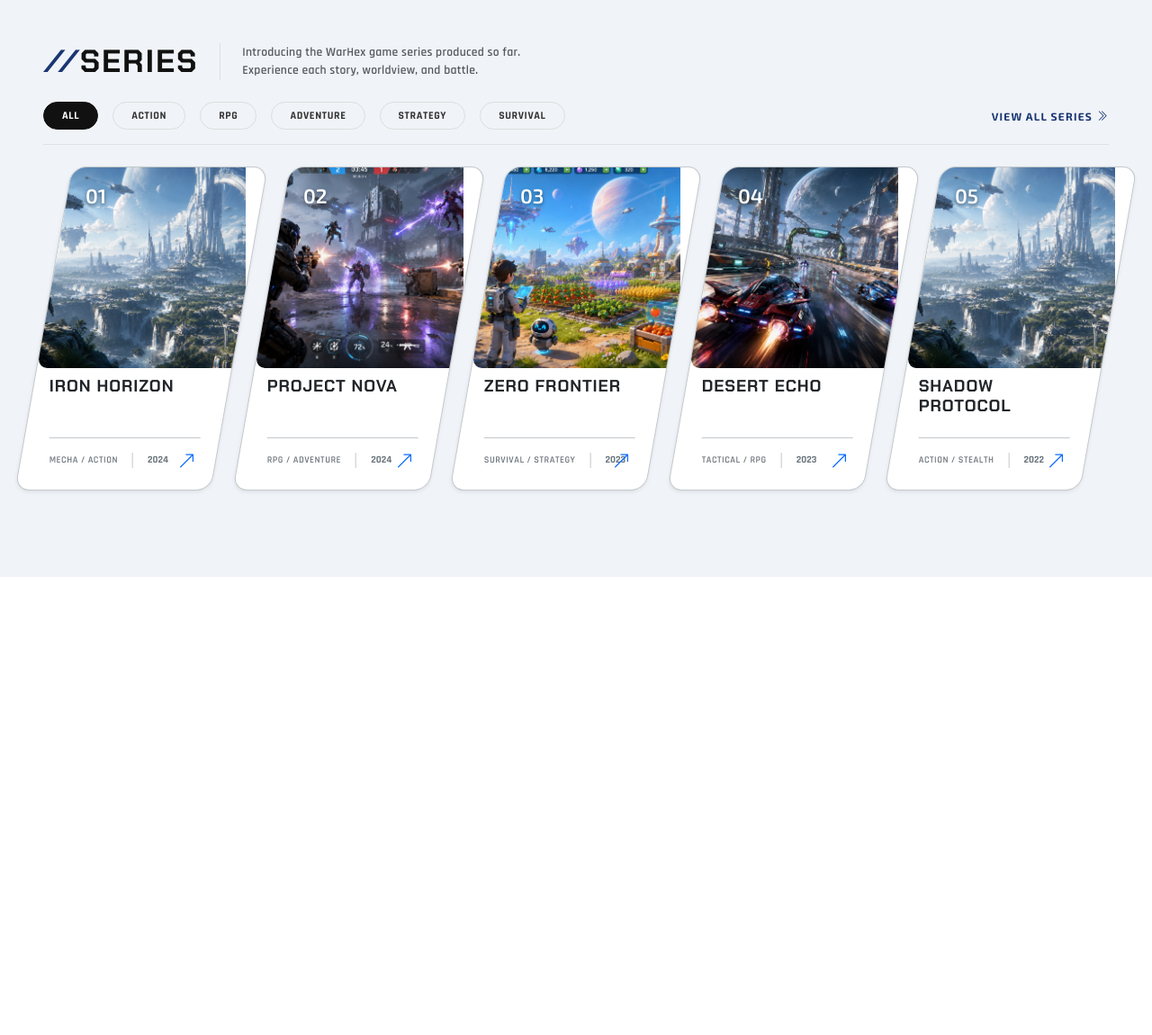
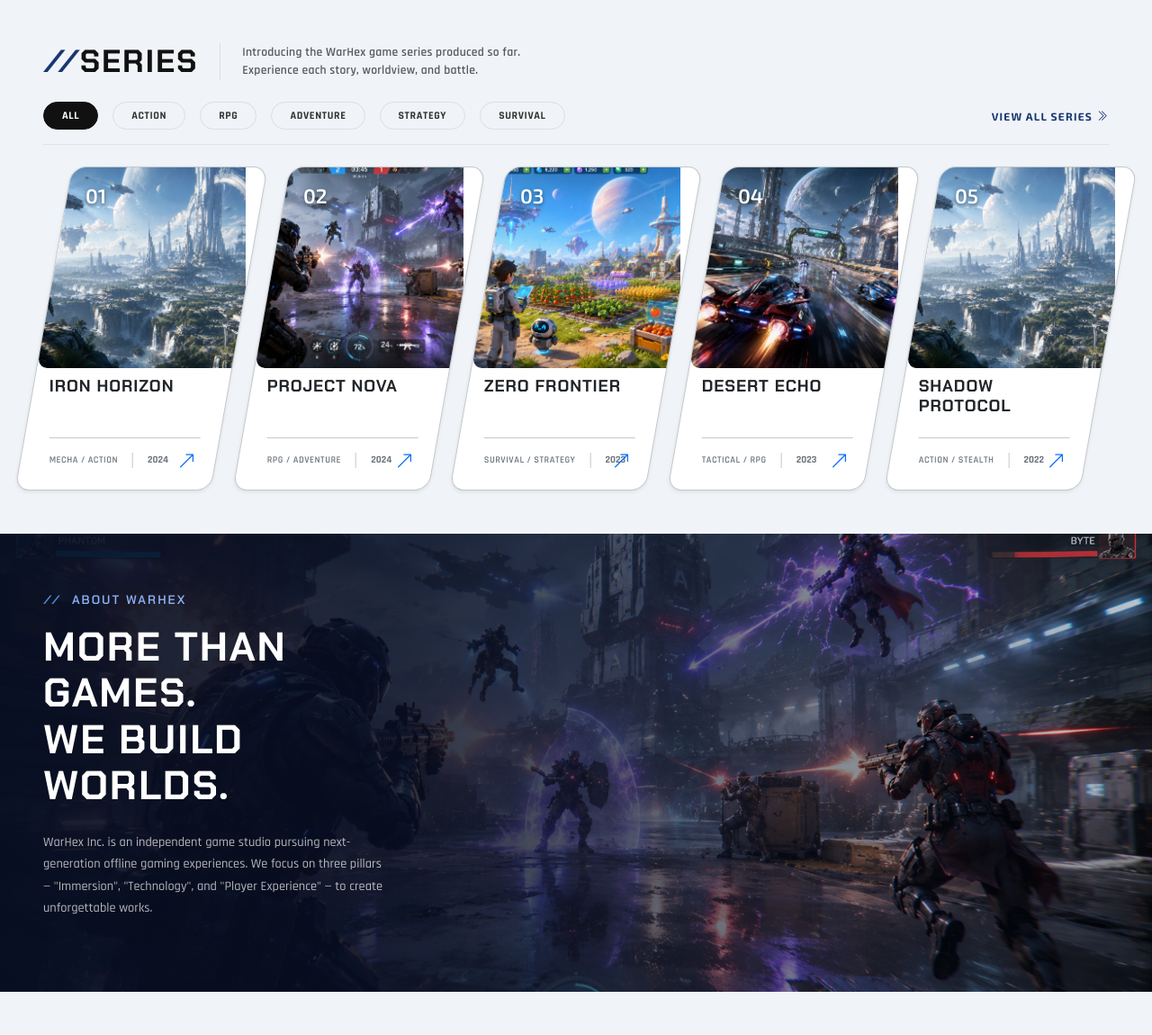
Before and after one commit to ythStevin0/UTSWeb_IF4A_0047, a PHP site: page / in a window 1280 px wide. Shown: the part 890-2040 px from the top of the page at 90% size. Before the commit the page ends 1531 px from the top, so only its background shows below. Run offline with PHP 8.4, Linux system fonts and the light colour scheme.

Commit message:
membuat struktur beserta style awal untuk section about

```diff
--- a/index.html
+++ b/index.html
@@ -236,6 +236,33 @@
                 </div>
             </div>
 
+             <!--About Section-->
+        <section id="about" class="about-section position-relative">
+            <div class="about-bg">
+                <img src="assets/WarHex2.png" alt="About background" class="w-100 h-100" style="object-fit: cover;">
+                <div class="about-overlay"></div>
+            </div>
+            <div class="container-fluid px-5 position-relative" style="z-index: 2;">
+                <div class="row">
+                    <div class="col-lg-4 d-flex flex-column justify-content-center">
+                        <p class="about-kicker mb-3">
+                            <span class="about-slash me-2">//</span> ABOUT WARHEX
+                        </p>
+                        <h2 class="about-title mb-4">
+                            MORE THAN GAMES.<br>
+                            WE BUILD WORLDS.
+                        </h2>
+                        <p class="about-desc">
+                            WarHex Inc. is an independent game studio pursuing
+                            next-generation offline gaming experiences. We focus on
+                            three pillars — "Immersion", "Technology", and
+                            "Player Experience" — to create unforgettable works.
+                        </p>
+                    </div>
+                </div>
+            </div>
+        </section>
+
     </main>
 
     <script src="https://cdn.jsdelivr.net/npm/bootstrap@5.3.0/dist/js/bootstrap.bundle.min.js"></script>
--- a/style.css
+++ b/style.css
@@ -235,3 +235,59 @@ body{
   font-size: 0.7rem;
   font-weight: 700;
 }
+
+/* About Section */
+.about-section {
+  position: relative;
+  min-height: 500px;
+  overflow: hidden;
+  padding: 4rem 0;
+}
+.about-bg {
+  position: absolute;
+  inset: 0;
+  z-index: 0;
+}
+.about-bg img {
+  width: 100%;
+  height: 100%;
+  object-fit: cover;
+}
+.about-overlay {
+  position: absolute;
+  inset: 0;
+  background: linear-gradient(90deg,
+    rgba(8, 15, 35, 0.95) 0%,
+    rgba(8, 15, 35, 0.85) 35%,
+    rgba(8, 15, 35, 0.6) 60%,
+    rgba(8, 15, 35, 0.4) 80%,
+    rgba(8, 15, 35, 0.2) 100%);
+}
+.about-kicker {
+  font-family: "Chakra Petch", sans-serif;
+  font-size: 0.85rem;
+  font-weight: 600;
+  color: #8ab4f8;
+  letter-spacing: 0.15em;
+  text-transform: uppercase;
+}
+.about-slash {
+  color: #4a90d9;
+  font-weight: 900;
+  font-style: italic;
+}
+.about-title {
+  font-family: "Chakra Petch", sans-serif;
+  font-weight: 900;
+  font-size: 2.8rem;
+  color: #fff;
+  line-height: 1.15;
+  letter-spacing: 0.04em;
+}
+.about-desc {
+  font-family: "Rajdhani", sans-serif;
+  font-size: 0.9rem;
+  color: rgba(255,255,255,0.7);
+  line-height: 1.7;
+  font-weight: 500;
+}
```
